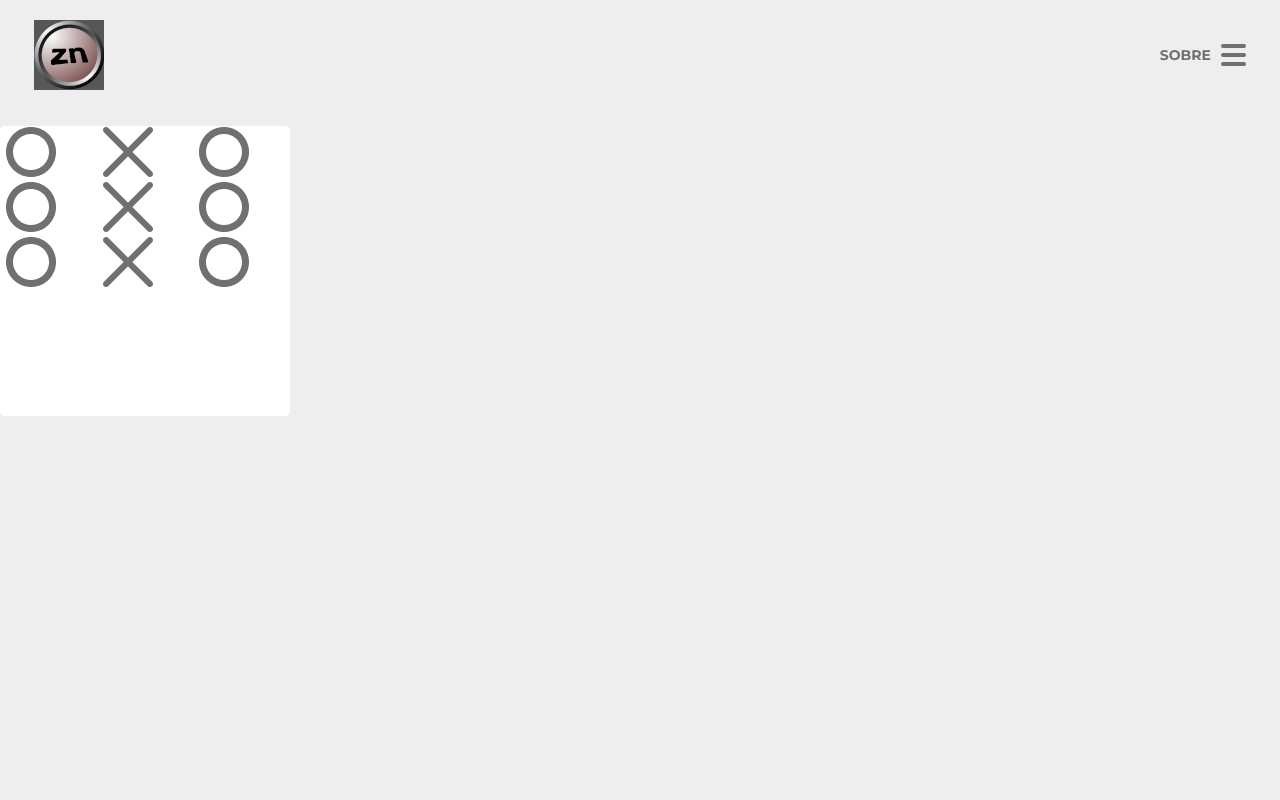
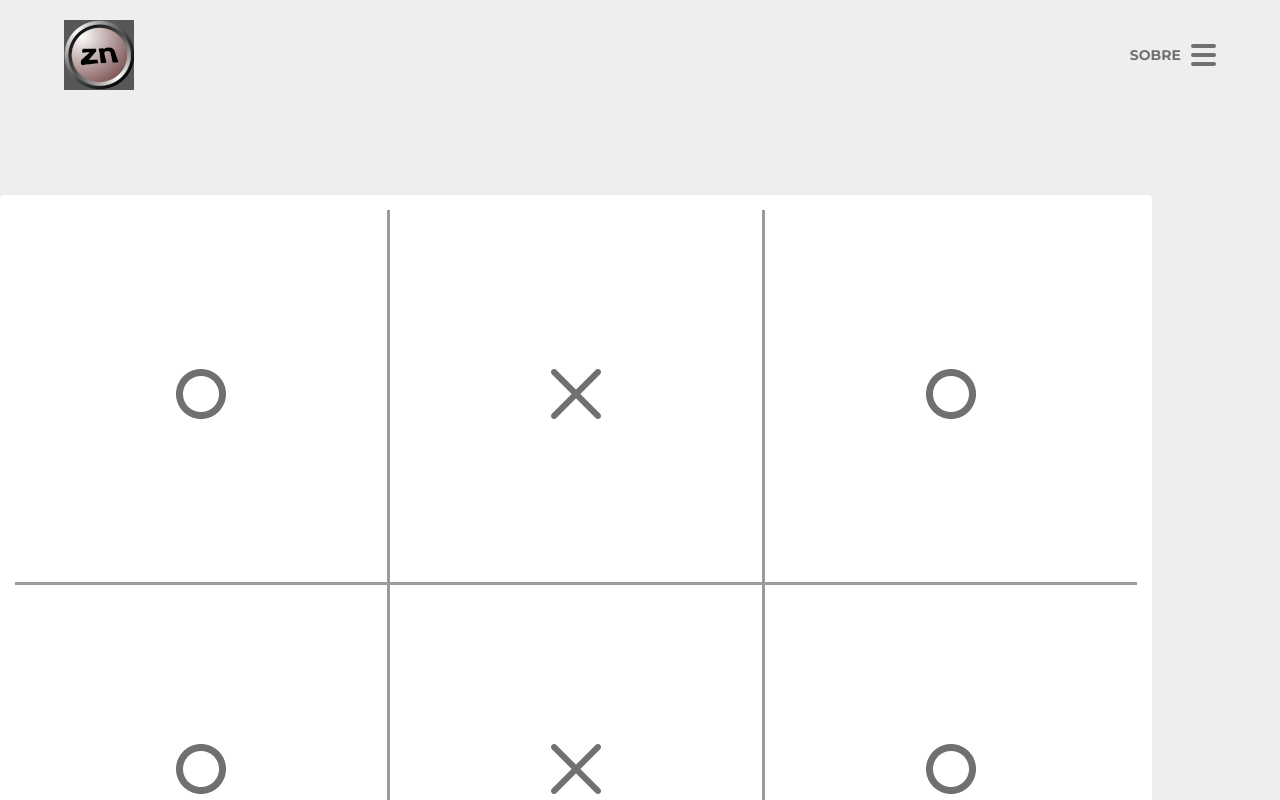
Before and after one commit to ze37/github, a React (Create React App) app in the folder JogoDaVelha/jogo-da-velha/: page / in a window 1280 px wide. Shown: the top 800 px of the page. Built offline with nearby package versions, Linux system fonts and the light colour scheme.

Commit message:
Criando a hashtag no card e sentralezando os item

```diff
--- /dev/null
+++ b/JogoDaVelha/jogo-da-velha/src/App.css
@@ -0,0 +1,17 @@
+.app{
+    align-items: center;
+}
+.app > .header{
+    width: 90vw;
+    margin: 0 auto 85px;
+    margin-left: auto;
+    margin-right: auto;
+}
+
+.app > .card{
+    box-sizing: border-box;
+    display: inline-block;
+    width: 90vw;
+    height: 90vw;
+
+}
--- a/JogoDaVelha/jogo-da-velha/src/App.js
+++ b/JogoDaVelha/jogo-da-velha/src/App.js
@@ -1,14 +1,14 @@
 import React from "react";
+import "./App.css"
 import Header from "./components/Header";
 import Hashtag from "./components/Hashtag";
 
-function App() {
-  return (
-  <>
-    <Header />
-    <Hashtag />
-  </>
-  )
-}
+const App = ()=> (
+    <main className="app">
+      <Header />
+      <Hashtag />
+    </main>
+)
+
 
 export default App;
--- a/JogoDaVelha/jogo-da-velha/src/components/Hashtag/style.css
+++ b/JogoDaVelha/jogo-da-velha/src/components/Hashtag/style.css
@@ -1,5 +1,20 @@
+.card{
+    padding: 15px;
+
+}
 .hashtag{
     display: grid;
-    grid-template-columns: 33.333% 33.333% 33.333%;
-    grid-template-rows: 33.333% 33.333% 33.333%;
+    height: 100%;
+    background-color: var(--color-third) ;
+    grid-template-columns: 1fr 1fr 1fr;
+    grid-template-rows: 1fr 1fr 1fr;
+    grid-column-gap: 3px ;
+    grid-row-gap:3.5px;
+
 }
+
+.hashtag > .item{
+    background-color: var(--color-zero);
+    display: flex;
+    justify-content: center;
+}
--- a/JogoDaVelha/jogo-da-velha/src/components/Header/style.css
+++ b/JogoDaVelha/jogo-da-velha/src/components/Header/style.css
@@ -2,7 +2,8 @@
     display: flex;
     justify-content: space-between;
     align-items: center;
-    padding: 20px 34px ;
+    padding-top: 20px;
+    padding-bottom: 20px;
 }
 .header > .sobre{
     margin-left: auto;
--- a/JogoDaVelha/jogo-da-velha/src/object/Card/style.css
+++ b/JogoDaVelha/jogo-da-velha/src/object/Card/style.css
@@ -1,7 +1,5 @@
 .card{
     background-color:var(--color-zero);
-    width: 290px;
-    height: 290px;
     border-radius: var(--spacing-radius);
     box-shadow: 0 3px 6px 0 var(--color-ligth-negative);
 }
--- a/JogoDaVelha/jogo-da-velha/src/styles/generic/reset.css
+++ b/JogoDaVelha/jogo-da-velha/src/styles/generic/reset.css
@@ -7,4 +7,5 @@
 ul, ol{
     list-style: none;
     padding: 0;
+    margin: 0;
 }
```
Also changed, not shown: JogoDaVelha/jogo-da-velha/src/object/Player/style.css (line endings or trailing spaces).
